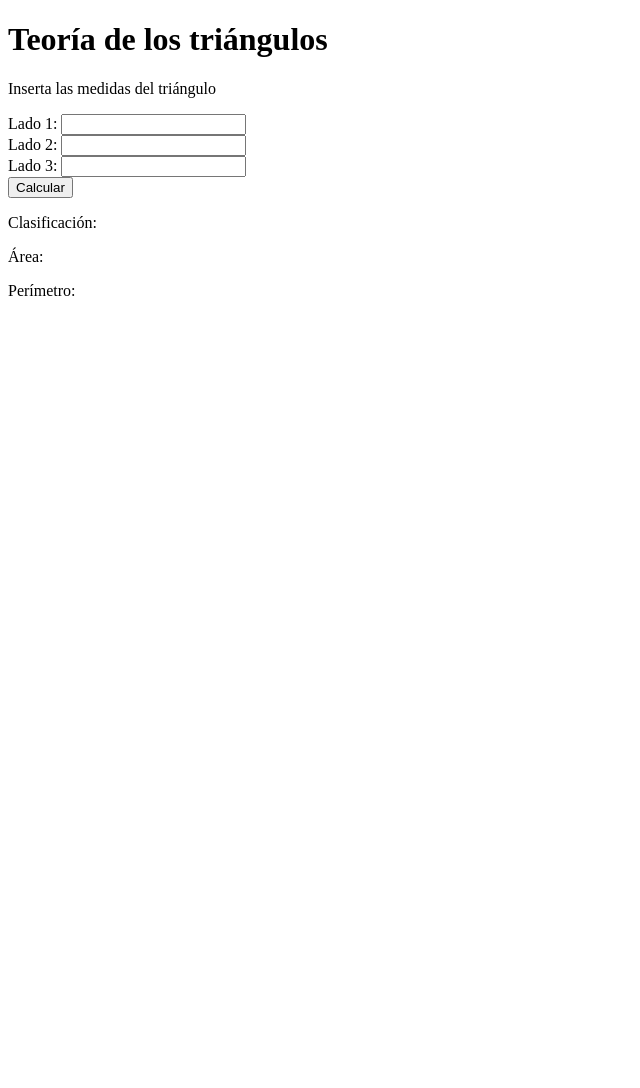
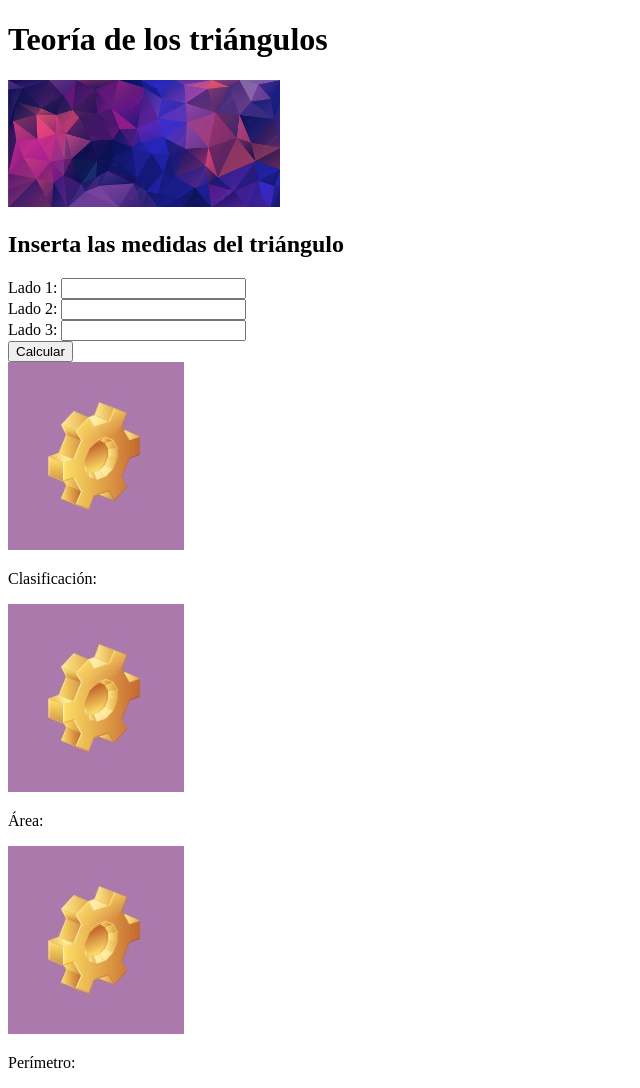
Before and after one commit to AriannaAguilarLeiva/TeoriaTriangulos, a plain HTML site: page index.html in a window 1280 px wide. Shown: the whole page, without its empty margins (0-640 px from the left). Before the commit the page ends 800 px from the top, so only its background shows below. Drawn offline with Linux system fonts and the light colour scheme.

Commit message:
Ajustes en el index.html con imágenes.

```diff
--- a/index.html
+++ b/index.html
@@ -5,7 +5,8 @@
   </head>
   <body>
     <h1>Teoría de los triángulos</h1>
-    <p>Inserta las medidas del triángulo</p>
+    <img src="/images/image-1.png" alt="Portada" />
+    <h2>Inserta las medidas del triángulo</h2>
     <div class="input-field">
       <label for="side1">Lado 1:</label>
       <input type="number" id="side1" />
@@ -20,8 +21,11 @@
     </div>
     <button>Calcular</button>
     <div class="result">
+      <img src="/images/image-2.jpeg" alt="Elemento" />
       <p>Clasificación: <span id="classification"></span></p>
+      <img src="/images/image-2.jpeg" alt="Elemento" />
       <p>Área: <span id="area"></span></p>
+      <img src="/images/image-2.jpeg" alt="Elemento" />
       <p>Perímetro: <span id="perimeter"></span></p>
     </div>
   </body>
```
Also changed, not shown: images/image-1.png (added), images/image-2.jpeg (added).
